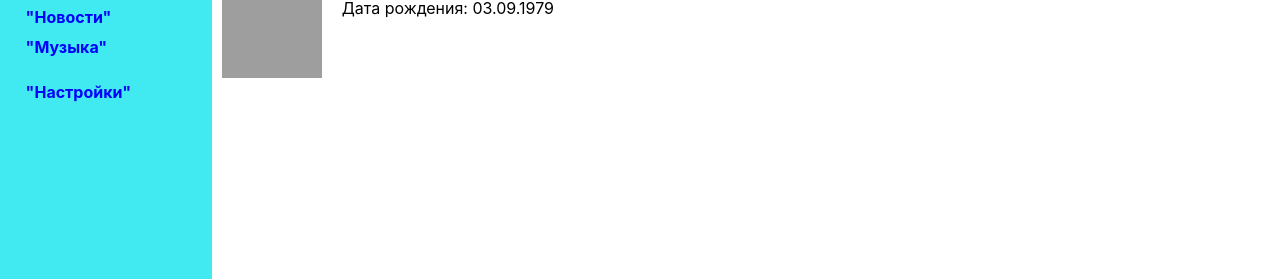
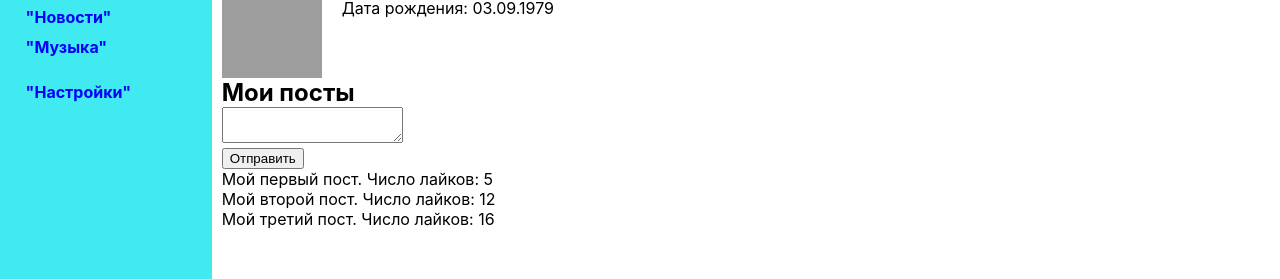
Before and after one commit to NikSol-ru/React_app, a React (Create React App) app: page /profile in a window 1280 px wide. Shown: the part 166-445 px from the top of the page. Built offline with nearby package versions, Linux system fonts and the light colour scheme; grey boxes are pictures that could not be loaded; the HTML template or start-up script is replaced by a standard one.

Commit message:
map method used

```diff
--- a/src/components/Main/Dialogs/Dialogs.jsx
+++ b/src/components/Main/Dialogs/Dialogs.jsx
@@ -4,7 +4,9 @@ import c from "./Dialogs.module.css";
 const DialogItem = (props) => {
   return (
     <div>
-      <NavLink to={`/dialogs/${props.userId}`}>{props.userName}</NavLink>
+      <NavLink className={c.dialog} to={`/dialogs/${props.userId}`}>
+        {props.userName}
+      </NavLink>
     </div>
   );
 };
@@ -14,20 +16,33 @@ const Message = (props) => {
 };
 
 const Dialogs = () => {
+  let dialogsData = [
+    { id: 1, userName: "Коля" },
+    { id: 2, userName: "Гуля" },
+    { id: 3, userName: "Петрович" },
+    { id: 4, userName: "Артем" },
+    { id: 5, userName: "Туман" },
+  ];
+
+  let messagesData = [
+    { id: 1, message: "Привет!" },
+    { id: 2, message: "Как дела?" },
+    { id: 3, message: "Все хорошо)" },
+    { id: 4, message: "А у тебя?" },
+  ];
+
   return (
     <div className={c.dialogs}>
       <div className={c.dialogs_items}>
-        <DialogItem userId="1" userName="Коля"></DialogItem>
-        <DialogItem userId="2" userName="Гуля"></DialogItem>
-        <DialogItem userId="3" userName="Петрович"></DialogItem>
-        <DialogItem userId="4" userName="Артем"></DialogItem>
-        <DialogItem userId="5" userName="Туман"></DialogItem>
+        <h2>Диалоги</h2>
+        {dialogsData.map((item) => (
+          <DialogItem userId={item.id} userName={item.userName}></DialogItem>
+        ))}
       </div>
       <div className={c.messages}>
-        <Message message="Привет!"></Message>
-        <Message message="Как дела?"></Message>
-        <Message message="Все хорошо)"></Message>
-        <Message message="А у тебя?"></Message>
+        {messagesData.map((item) => (
+          <Message message={item.message}></Message>
+        ))}
       </div>
     </div>
   );
--- a/src/components/Main/Dialogs/Dialogs.module.css
+++ b/src/components/Main/Dialogs/Dialogs.module.css
@@ -4,9 +4,6 @@
 
 .dialogs_items {
   flex-grow: 1;
-}
-
-.dialogs_header {
 }
 
 .dialog {
--- /dev/null
+++ b/src/components/Main/Profile/MyPostsBlock/InputPost/InputPost.jsx
@@ -0,0 +1,14 @@
+import c from "./InputPost.module.css";
+
+const InputPost = () => {
+  return (
+    <div className={c.inputPost}>
+      <div>
+        <textarea></textarea>
+      </div>
+      <button>Отправить</button>
+    </div>
+  );
+};
+
+export default InputPost;
--- /dev/null
+++ b/src/components/Main/Profile/MyPostsBlock/MyPostsBlock.jsx
@@ -0,0 +1,23 @@
+import InputPost from "./InputPost/InputPost";
+import Post from "./Post/Post";
+import c from "./MyPostsBlock.module.css";
+
+const postsData = [
+  { id: 1, post: "Мой первый пост", likesCount: 5 },
+  { id: 2, post: "Мой второй пост", likesCount: 12 },
+  { id: 3, post: "Мой третий пост", likesCount: 16 },
+];
+
+const MyPosts = () => {
+  return (
+    <div className={c.myPosts}>
+      <h2>Мои посты</h2>
+      <InputPost></InputPost>
+      {postsData.map((p) => (
+        <Post id={p.id} post={p.post} like={p.likesCount}></Post>
+      ))}
+    </div>
+  );
+};
+
+export default MyPosts;
--- /dev/null
+++ b/src/components/Main/Profile/MyPostsBlock/Post/Post.jsx
@@ -0,0 +1,13 @@
+import c from "./Post.module.css";
+
+const Post = (props) => {
+  return (
+    <div className={c.post}>
+      <p>
+        {props.post}. Число лайков: {props.like}
+      </p>
+    </div>
+  );
+};
+
+export default Post;
--- a/src/components/Main/Profile/Profile.jsx
+++ b/src/components/Main/Profile/Profile.jsx
@@ -1,4 +1,5 @@
 import ProfileInfo from "./ProfileInfo/ProfileInfo";
+import MyPostsBlock from "./MyPostsBlock/MyPostsBlock";
 import c from "./Profile.module.css";
 
 const Profile = () => {
@@ -10,6 +11,7 @@ const Profile = () => {
         alt="auto"
       ></img>
       <ProfileInfo userName="Николай" userBirthday="03.09.1979"></ProfileInfo>
+      <MyPostsBlock></MyPostsBlock>
     </div>
   );
 };
```
Also changed, not shown: src/components/Main/Profile/MyPostsBlock/InputPost/InputPost.module.css (added), src/components/Main/Profile/MyPostsBlock/MyPostsBlock.module.css (added), src/components/Main/Profile/MyPostsBlock/Post/Post.module.css (added).
